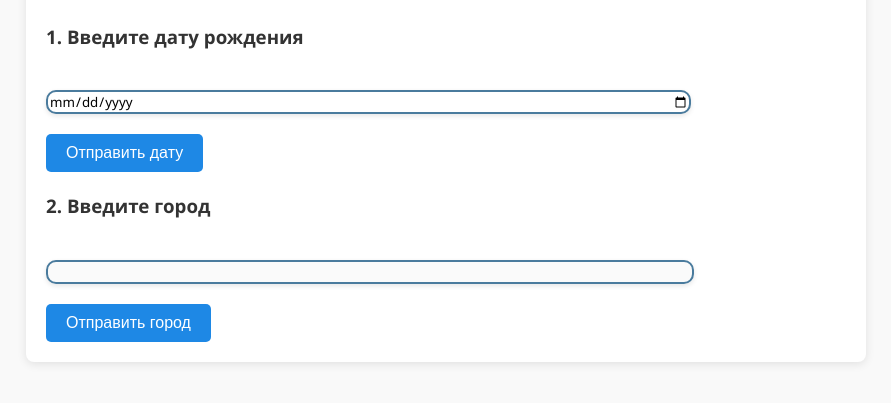
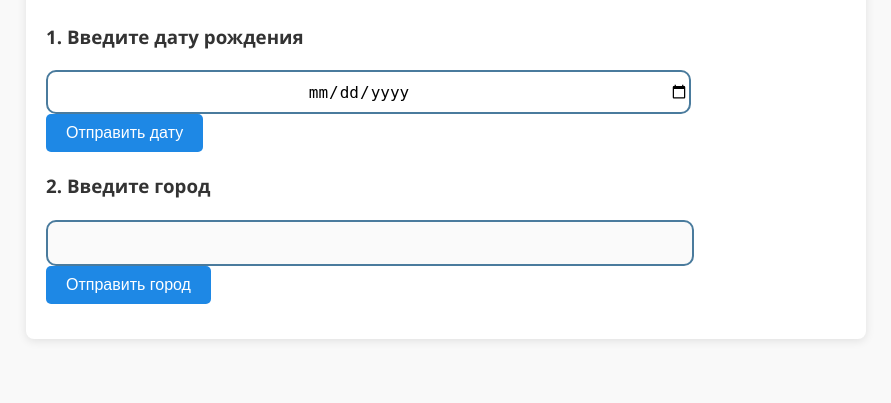
Before and after one commit to Sonnenbergenfluganschluss/Django_proj_1, a Django app: page / in a window 1280 px wide. Shown: the part 202-605 px from the top of the page, without its empty margins (194-1085 px from the left). Run offline with Django 4.2, Linux system fonts and the light colour scheme; a user stored in the database is signed in; parts of the project's set-up code (start-up, migrations or seed data) failed here and were passed over.

Commit message:
process_birthday

```diff
--- a/myauthapp/accounts/templates/accounts/base.html
+++ b/myauthapp/accounts/templates/accounts/base.html
@@ -57,14 +57,22 @@
             margin: 20px 0;
         }
 
-        form p {
+        .form-section {
             margin: 15px 0;
         }
 
         input[type="text"],
         input[type="password"],
         input[type="email"],
-        input[type="date"] ,
+
+        input[type="date"] {
+            width: 80%;
+            border: 2px solid #4a7b9d;
+            border-radius: 10px;
+            text-align: center;
+            height: 40px;
+            font-size: 16px;
+        }
 
         table {
             width: 80%;
--- a/myauthapp/accounts/views.py
+++ b/myauthapp/accounts/views.py
@@ -233,9 +233,6 @@ def process_birthday(request, calendar=calendar,
             print(birthday)
             try:
                 birthday = pd.to_datetime(birthday).strftime("%d.%m.%Y")
-                # birthday = str(pd.to_datetime(birthday, dayfirst=True)).split()[0]
-                # st.markdown(f'Дата рождения: **{pd.to_datetime(birthday).strftime("%d.%m.%Y")}**')
-
                 if pd.to_datetime(birthday) < pd.to_datetime(seasons.loc[2, str(pd.to_datetime(birthday).year)]):
                     year_v = calendar[calendar['date']==pd.to_datetime(pd.to_datetime(birthday)-timedelta(days=51))]['years'].values[0]
                 else:
@@ -278,8 +275,6 @@ def process_birthday(request, calendar=calendar,
                         # border=0,     # Без границ
                         justify='center'  # Выравнивание
                     )
-
-
             except:
                 print("Некорректная дата. Попробуйте снова")
 
@@ -292,6 +287,7 @@ def process_birthday(request, calendar=calendar,
 
         except Exception as e:
             return JsonResponse({'success': False, 'error': str(e)})
+
 
 
 def process_city(request):
```
